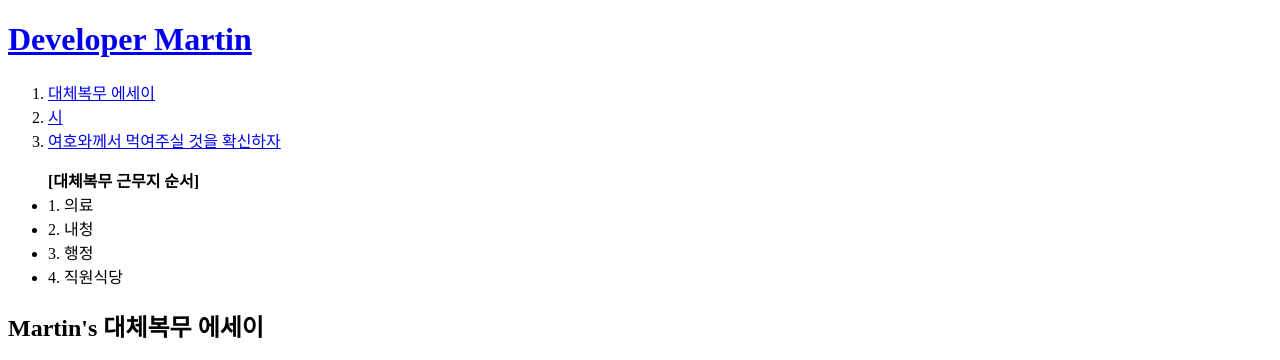
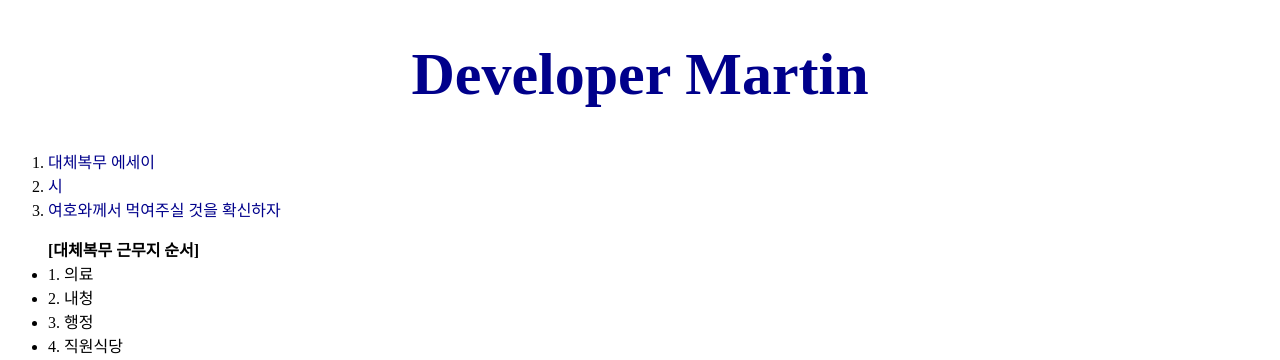
Before and after one commit to dduggugy/developer-Martin, a plain HTML site: page 1.html in a window 1280 px wide. Shown: the top 360 px of the page. Drawn offline with Linux system fonts and the light colour scheme.

Commit message:
페이지 원일화

```diff
--- a/1.html
+++ b/1.html
@@ -4,6 +4,21 @@
   <title> WEB1-Martin's Writing</title>
   <meta charset="utf-8">
 </head>
+
+<style>
+a {color: darkblue;
+  text-decoration: none;
+}
+h1 {font-size: 60px;
+  text-align: center;
+}
+.saw{color: darkblue
+}
+.active{color: red
+}
+</style>
+
+
 <body>
   <h1><a href="index.html">Developer Martin</a></h1>
 <ol>
```
Also changed, not shown: 2.html (+15 -0 lines), 3.html (+13 -0 lines), index.html (+1 -1 lines).
